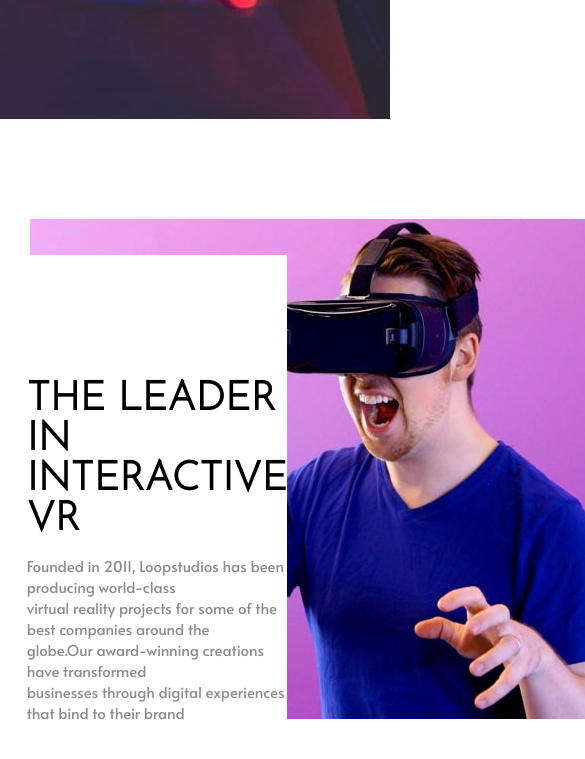
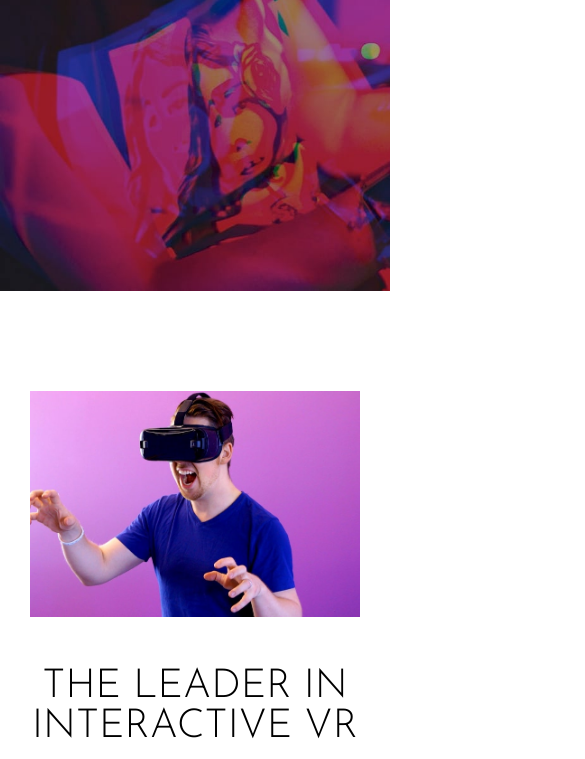
Before and after one commit to realluan05/lp-loopstudios, a plain HTML site: page index.html in a window 390 px wide. Shown: the part 531-1290 px from the top of the page, 585 px wide, since content can reach past the window. Drawn offline with nearby package versions, Linux system fonts and the light colour scheme; files that its build step writes are made by us from their sources; files whose address does not match are found by name.

Commit message:
inciando mobile

```diff
--- a/assets/scss/home.scss
+++ b/assets/scss/home.scss
@@ -1,4 +1,5 @@
 @import "./var";
+@import "./mixin";
 
 .header {
   background: url(../images/desktop/image-hero.jpg) no-repeat;
@@ -57,9 +58,47 @@
       border-width: 1px 1px;
       border-style: solid;
       border-color: white;
-      width: 700px;
+      max-width: 700px;
     }
   }
+
+  /*MOBILE*/
+
+  @include bp(max-width, 768px) {
+    background: url(../images/mobile/image-hero.jpg) no-repeat;
+    background-size: cover;
+    min-height: 750px;
+
+    .content {
+      display: flex;
+      align-items: center;
+      justify-content: space-between;
+
+      .nav {
+        display: none;
+      }
+    }
+
+    .text {
+      display: flex;
+      justify-content: center;
+      padding-top: 100px;
+
+      p {
+        font-size: 45px;
+      }
+
+    }
+  }
+
+  .content {
+    .menu_mobile {
+      @include bp(min-width, 1200px) {
+        display: none;
+      }
+    }
+  }
+
 }
 
 .session_1 {
@@ -70,13 +109,16 @@
     max-width: 100%;
   }
 
-  .text {
-    position: absolute;
-    right: 73px;
-    bottom: -15px;
-    background: #fff;
-    z-index: 5;
-    padding: 125px 0 0 77px;
+  @include bp(min-width, 1200px) {
+    .text {
+      position: absolute;
+      background: #fff;
+      z-index: 10;
+      max-width: 500px;
+      right: -39px;
+      bottom: -81px;
+      padding: 67px;
+    }
   }
 
   h1 {
@@ -90,6 +132,37 @@
     font-family: 'Alata', sans-serif;
     font-size: $f-size-default;
     color: $c-dark-gray;
+    letter-spacing: 1px;
+  }
+
+  /*MOBILE*/
+
+  @include bp(max-width, 768px) {
+    .logo {
+      display: flex;
+      flex-direction: column;
+      margin-bottom: 50px;
+    }
+
+    .text {
+      display: flex;
+      flex-direction: column;
+      align-items: center;
+
+      h1 {
+        font-weight: lighter;
+        margin-bottom: 15px;
+        text-align: center;
+      }
+
+      p {
+        text-align: center;
+        max-width: 400px;
+        line-height: 1.8;
+        padding: 10px;
+        margin: 0;
+      }
+    }
   }
 }
 
@@ -110,7 +183,12 @@
   .text_2 {
     display: flex;
     align-items: center;
+
+    @include bp(max-width, 768px) {
+      display: none;
+    }
   }
+
 
   h2 {
     font-size: 50px;
@@ -135,6 +213,7 @@
   }
 
   .imagens_col1 {
+
     display: flex;
     justify-content: center;
     gap: 30px;
@@ -197,9 +276,6 @@
         color: $c-white;
         text-align: left;
         line-height: 1.1;
-
-
-
       }
     }
 
@@ -221,6 +297,10 @@
         text-align: left;
         line-height: 1.1;
       }
+    }
+
+    @include bp(max-width, 768px) {
+      display: none;
     }
   }
 
@@ -308,6 +388,26 @@
         line-height: 1.1;
       }
     }
+
+    @include bp(max-width, 768px) {
+      display: none;
+    }
+  }
+
+  /*MOBILE*/
+
+  @include bp(max-width, 768px) {
+
+    .content {
+      display: flex;
+      justify-content: center;
+      white-space: nowrap;
+    }
+
+    h2{
+      font-size: 40px;
+    }
+
   }
 }
 
@@ -379,11 +479,11 @@
       }
     }
 
-    .direitos{
+    .direitos {
       display: flex;
       align-items: center;
 
-      p{
+      p {
         font-family: 'Alata', sans-serif;
         font-size: $f-size-default;
         color: $c-dark-gray
```
